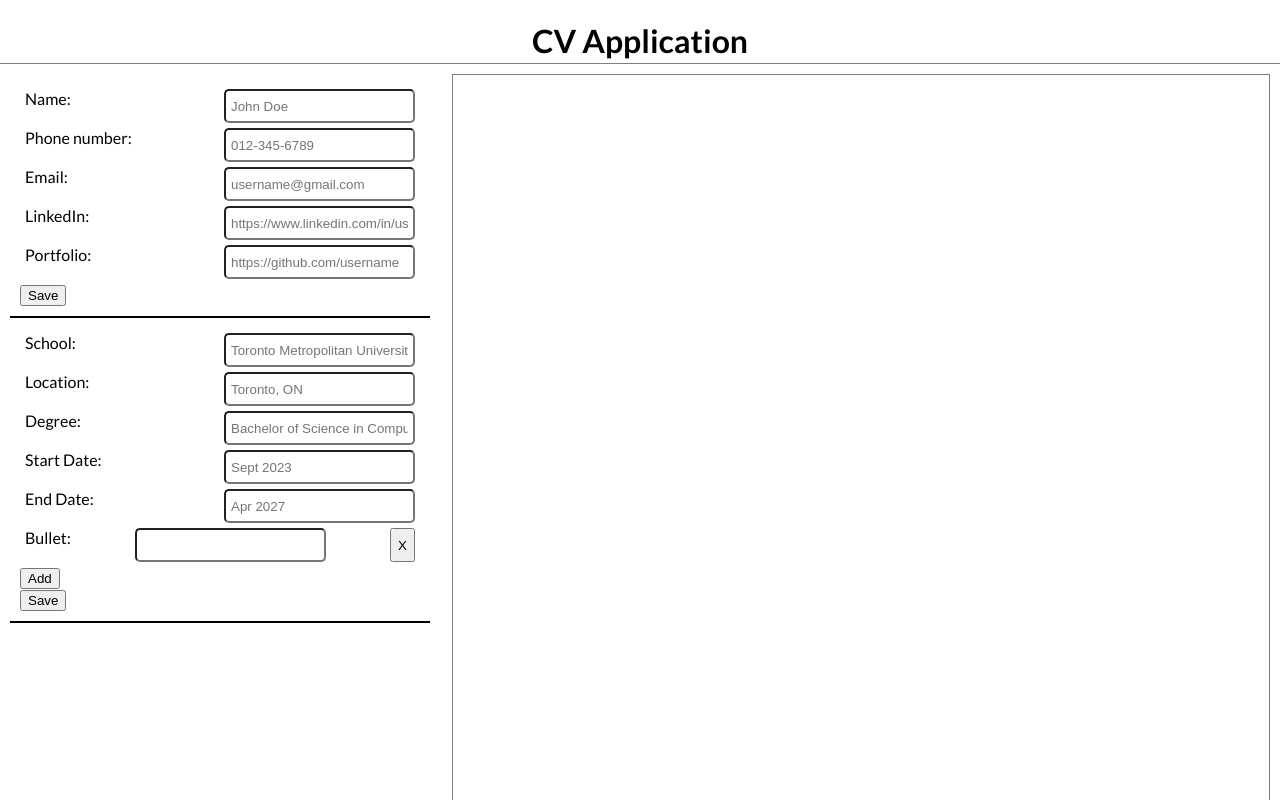
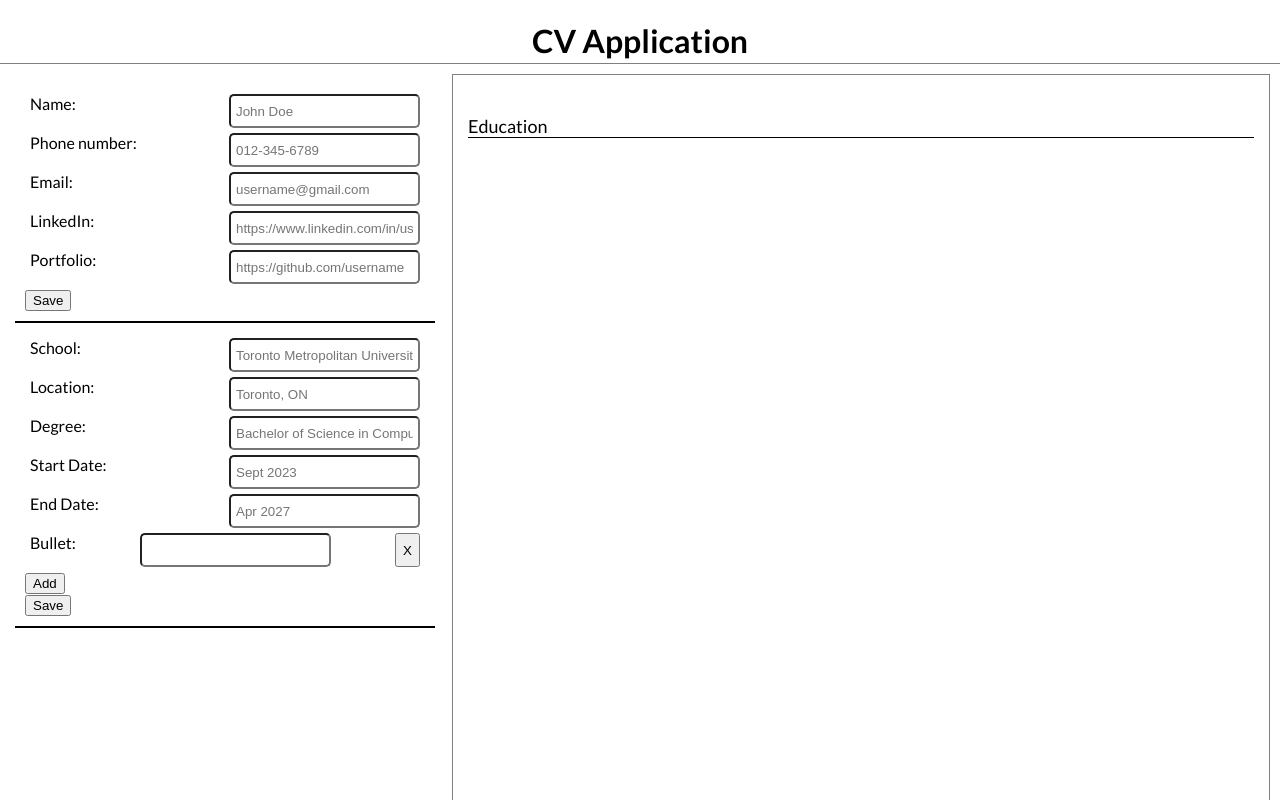
Before and after one commit to AbdirahmanFree/CV-Application, a React (Vite) app: page / in a window 1280 px wide. Shown: the top 800 px of the page. Built offline with nearby package versions, Linux system fonts and the light colour scheme.

Commit message:
added some stylig to educational section

```diff
--- a/src/components/Resume.jsx
+++ b/src/components/Resume.jsx
@@ -5,6 +5,7 @@ function Resume({cvData}){
     return (
         <div className='resume-container'>
             <ResumeSection section="personal" sectionData={cvData.personal} />
+            <ResumeSection section="education" sectionData={cvData.education} />
         </div>
     )
 }
--- a/src/components/ResumeSection.jsx
+++ b/src/components/ResumeSection.jsx
@@ -15,6 +15,14 @@ function ResumeSection({ section, sectionData}){
             </div>
         )
     }
+    if (section == "education") {
+        return (
+            <div className='education content'>
+                <div className='heading'>Education</div>
+
+            </div>
+        )
+    }
 }
 
 export {ResumeSection}
--- a/src/styles/Resume.css
+++ b/src/styles/Resume.css
@@ -4,4 +4,7 @@
     border: 1px solid grey;
     margin-right: 10px;
     margin-top: 10px;
+    padding-left: 0px;
+    padding-right: 0px;
+
 }
--- a/src/styles/ResumeSection.css
+++ b/src/styles/ResumeSection.css
@@ -11,3 +11,13 @@ h1 {
 a {
     color: black;
 }
+
+.content {
+    margin: 15px;
+}
+.heading {
+    font-size: 18px;
+    width: 100%;
+    border-bottom: 1px solid;
+    margin: 0px;
+}
```
